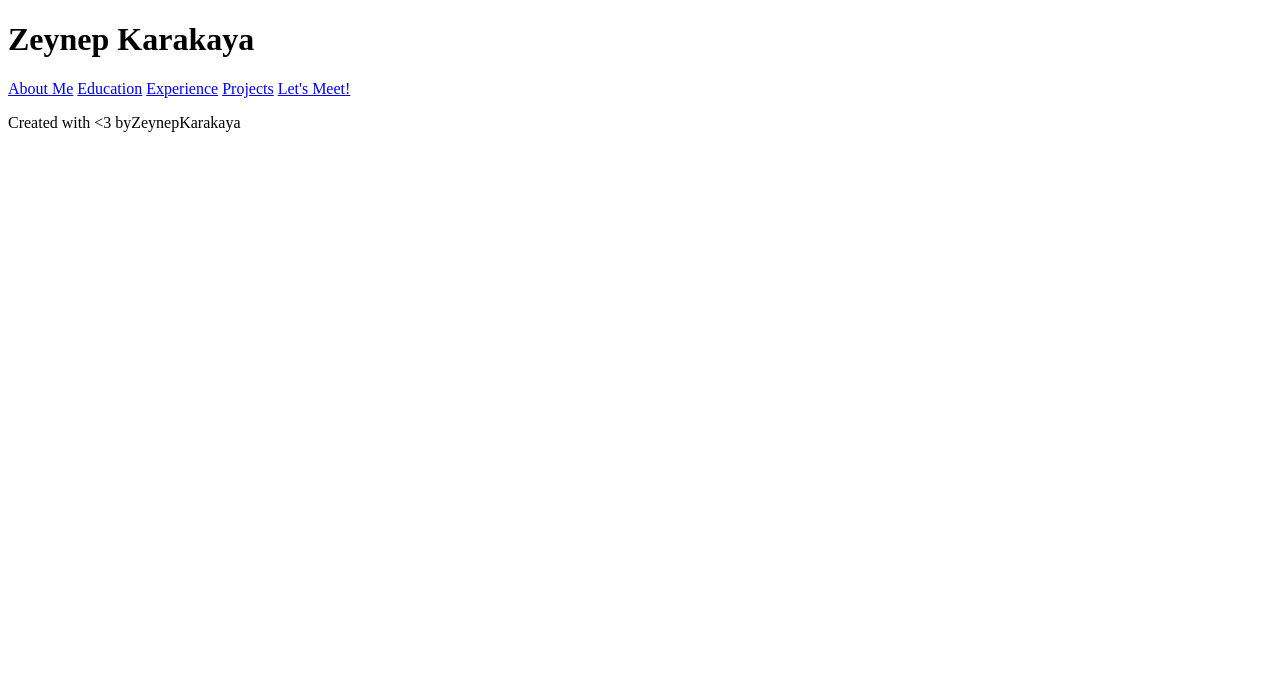
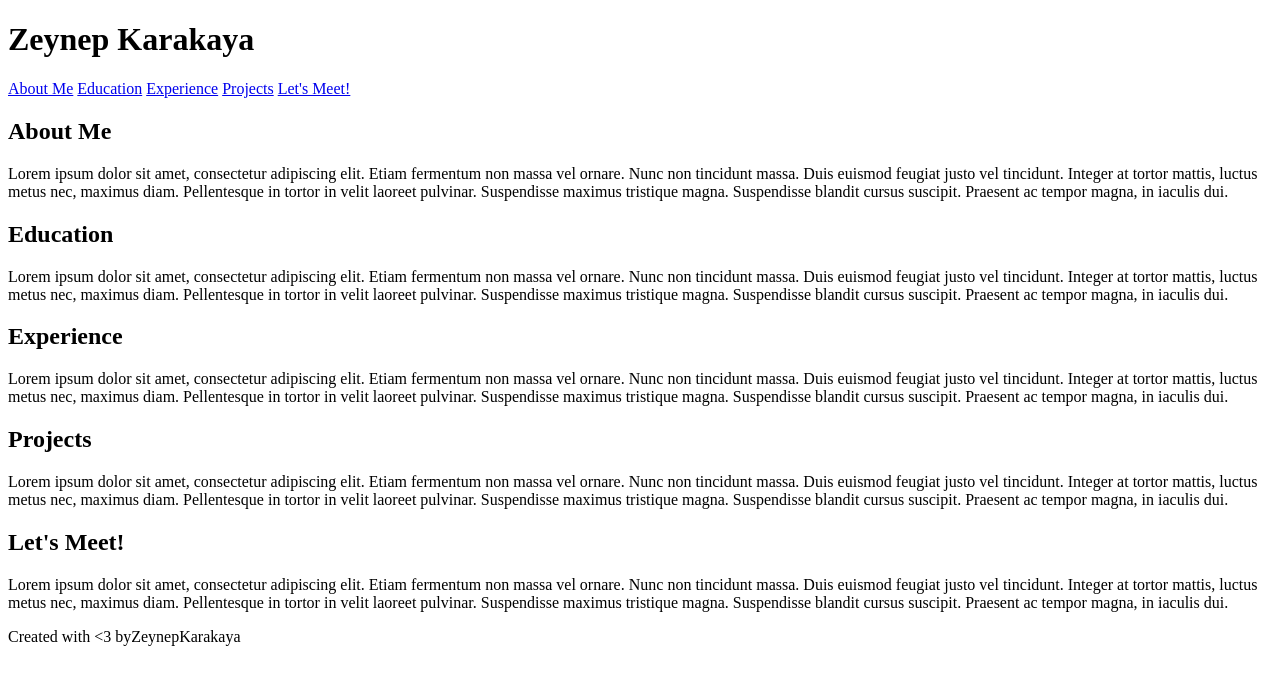
Before and after one commit to zeynepkarakaya/zeynepkarakaya.github.io, a plain HTML site: page index.html in a window 1280 px wide. Drawn offline with Linux system fonts and the light colour scheme.

Commit message:
update index

```diff
--- a/index.html
+++ b/index.html
@@ -15,6 +15,36 @@
 				<a href="#LetsMeet">Let's Meet!</a>
 			</nav>
 		</header>
+		<section id="AboutMe">
+			<h2>About Me</h2>
+			<p>
+				Lorem ipsum dolor sit amet, consectetur adipiscing elit. Etiam fermentum non massa vel ornare. Nunc non tincidunt massa. Duis euismod feugiat justo vel tincidunt. Integer at tortor mattis, luctus metus nec, maximus diam. Pellentesque in tortor in velit laoreet pulvinar. Suspendisse maximus tristique magna. Suspendisse blandit cursus suscipit. Praesent ac tempor magna, in iaculis dui.
+			</p>
+		</section>
+		<section id="Education">
+			<h2>Education</h2>
+			<p>
+				Lorem ipsum dolor sit amet, consectetur adipiscing elit. Etiam fermentum non massa vel ornare. Nunc non tincidunt massa. Duis euismod feugiat justo vel tincidunt. Integer at tortor mattis, luctus metus nec, maximus diam. Pellentesque in tortor in velit laoreet pulvinar. Suspendisse maximus tristique magna. Suspendisse blandit cursus suscipit. Praesent ac tempor magna, in iaculis dui.
+			</p>
+		</section>
+		<section id="Experience">
+			<h2>Experience</h2>
+			<p>
+				Lorem ipsum dolor sit amet, consectetur adipiscing elit. Etiam fermentum non massa vel ornare. Nunc non tincidunt massa. Duis euismod feugiat justo vel tincidunt. Integer at tortor mattis, luctus metus nec, maximus diam. Pellentesque in tortor in velit laoreet pulvinar. Suspendisse maximus tristique magna. Suspendisse blandit cursus suscipit. Praesent ac tempor magna, in iaculis dui.
+			</p>
+		</section>
+		<section id="Projects">
+			<h2>Projects</h2>
+			<p>
+				Lorem ipsum dolor sit amet, consectetur adipiscing elit. Etiam fermentum non massa vel ornare. Nunc non tincidunt massa. Duis euismod feugiat justo vel tincidunt. Integer at tortor mattis, luctus metus nec, maximus diam. Pellentesque in tortor in velit laoreet pulvinar. Suspendisse maximus tristique magna. Suspendisse blandit cursus suscipit. Praesent ac tempor magna, in iaculis dui.
+			</p>
+		</section>
+		<section id="LetsMeet">
+			<h2>Let's Meet!</h2>
+			<p>
+				Lorem ipsum dolor sit amet, consectetur adipiscing elit. Etiam fermentum non massa vel ornare. Nunc non tincidunt massa. Duis euismod feugiat justo vel tincidunt. Integer at tortor mattis, luctus metus nec, maximus diam. Pellentesque in tortor in velit laoreet pulvinar. Suspendisse maximus tristique magna. Suspendisse blandit cursus suscipit. Praesent ac tempor magna, in iaculis dui.
+			</p>
+		</section>
 		<footer>
 			<p>Created with <3 byZeynepKarakaya</p>
 		</footer>
```
